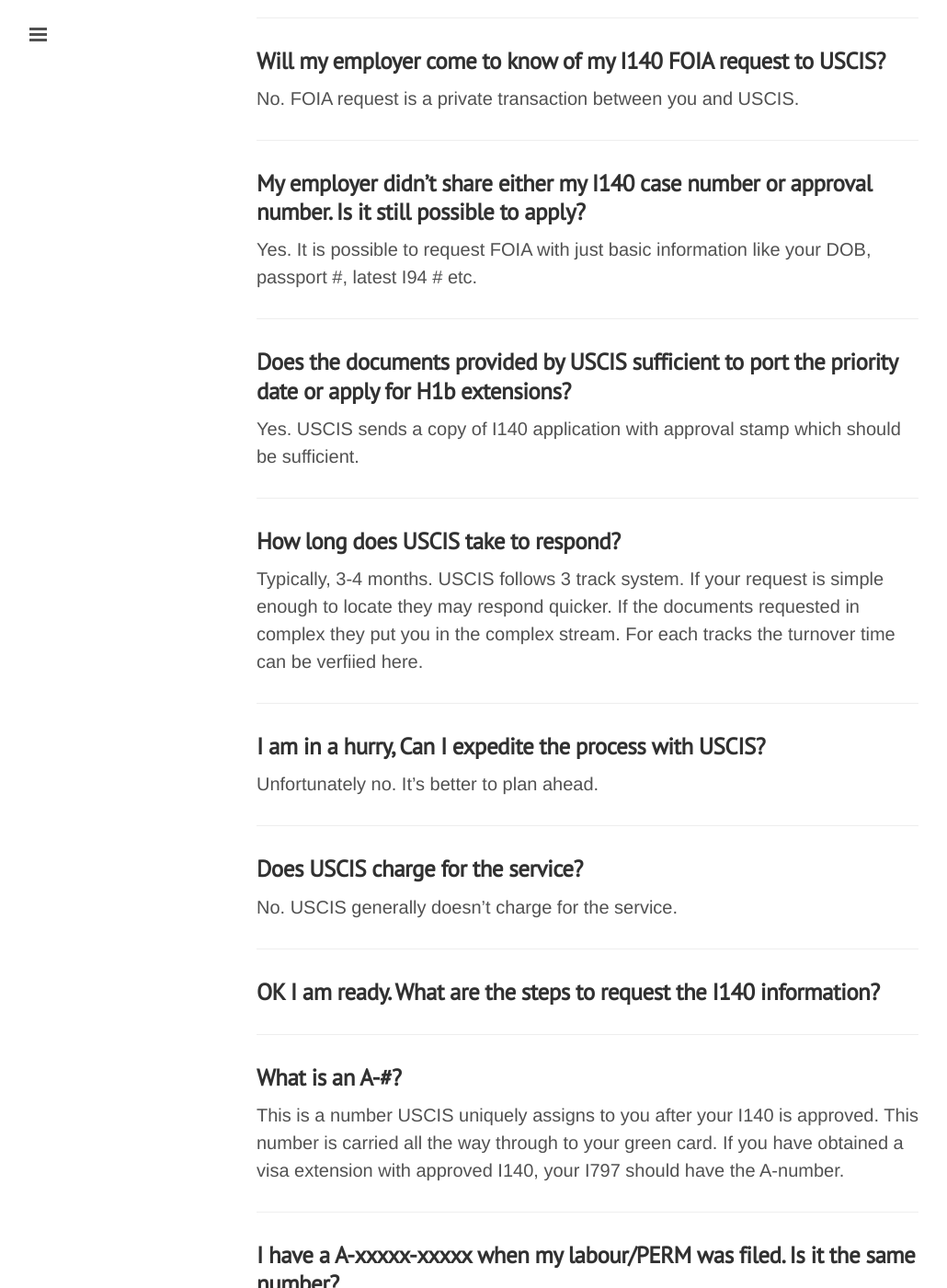
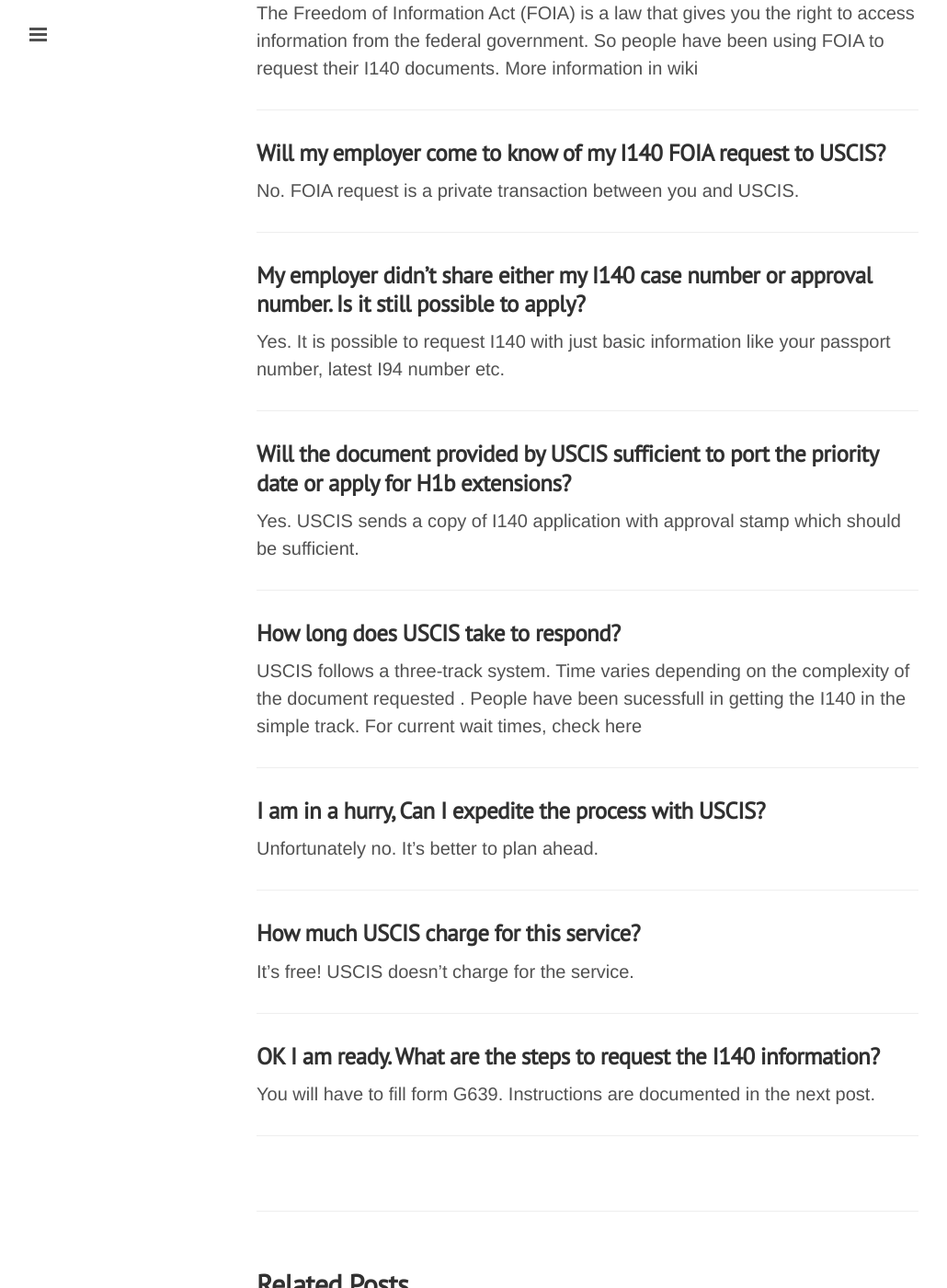
Before and after one commit to gitforwork2/gitforwork.github.io, a Jekyll site: the page built from _posts/2015-10-12-request-i140-via-foia.md, in a window 1280 px wide and 1400 px high, scrolled down 376 px. Shown: the whole window at 92% size, without its empty margins (1-1031 px from the left). Built offline with Jekyll 4.4.1, drawn with Linux system fonts in a browser that asks for light colours; Markdown is read by kramdown in place of the engine named in the settings; some of the changed text lies outside the part shown.

Commit message:
Post1 firm up

```diff
--- a/_posts/2015-10-12-request-i140-via-foia.md
+++ b/_posts/2015-10-12-request-i140-via-foia.md
@@ -7,42 +7,29 @@
 description: Overview of FOIA process to request approved I140 application.
 ---
 ###What is a FOIA application?
+The Freedom of Information Act (FOIA) is a law that gives you the right to access information from the federal government.
+So people have been using FOIA to request their I140 documents. More information in [wiki](https://en.wikipedia.org/wiki/Freedom_of_Information_Act_(United_States))
 * * *
 ###Will my employer come to know of my I140 FOIA request to USCIS?
 No. FOIA request is a private transaction between you and USCIS.
 * * *
 ###My employer didn't share either my I140 case number or approval number. Is it still possible to apply?
-Yes. It is possible to request FOIA with just basic information like your DOB, passport #, latest I94 # etc.
+Yes. It is possible to request I140 with just basic information like your passport number, latest I94 number etc.
 * * *
-###Does the documents provided by USCIS sufficient to port the priority date or apply for H1b extensions?
+###Will the document provided by USCIS sufficient to port the priority date or apply for H1b extensions?
 Yes. USCIS sends a copy of I140 application with approval stamp which should be sufficient.
 * * *
 ###How long does USCIS take to respond?
-Typically, 3-4 months. USCIS follows 3 track system. If your request is simple enough to locate they may respond quicker. If the documents requested in complex they put you in the complex stream. For each tracks the turnover time can be
-verfiied here.
+USCIS follows a three-track system. Time varies depending on the complexity of the document requested .
+People have been sucessfull in getting the I140 in the simple track.
+For current wait times, check [here](http://www.uscis.gov/about-us/freedom-information-and-privacy-act-foia/foia-request-status-check-average-processing-times/check-status-request)
 * * *
 ###I am in a hurry, Can I expedite the process with USCIS?
 Unfortunately no. It's better to plan ahead.
 * * *
-###Does USCIS charge for the service?
-No. USCIS generally doesn't charge for the service.
+###How much USCIS charge for this service?
+It's free! USCIS doesn't charge for the service.
 * * *
 ###OK I am ready. What are the steps to request the I140 information?
+You will have to fill form G639. Instructions are documented in the next [post](http://greenmirage.com/posts/i140-foia-form-g-639-instruction/).
 * * *
-###What is an A-#?
-This is a number USCIS uniquely assigns to you after your I140 is approved. This number is carried all the way through to your green card. If you have obtained a visa extension with approved I140, your I797 should have the A-number.
-* * *
-###I have a A-xxxxx-xxxxx when my labour/PERM was filed. Is it the same number?
-No. That is a different number. Refer to the above question.
-* * *
-###I studied in the US, My OPT EAD card has an A-number. Is it the same?
-No. That is a different number too. Refer to the above question.
-* * *
-###People state that ones A-number can be obtained by calling USCIS Support/Infopass? Do I need to do that?
-No. It's not mandatory. While getting your A-number is beneficial, many people have indicated they were sucessful without one. USCIS is able to locate your documents with imple information like your passport #, date of birth, latest I-94 # etc.
-* * *
-###Where do I send the documents?
-You can do one of fax/email/physical post. People have generally indicated success with email or physical mail.
-* * *
-###What happens after making the FOIA request?
-USCIS sends a physical letter to your address with a control # within 2-3 weeks. This number can be used to track your case online
```
Also changed, not shown: _posts/2015-10-10-i140-foia-form-g-639-instruction.md (+18 -0 lines).
